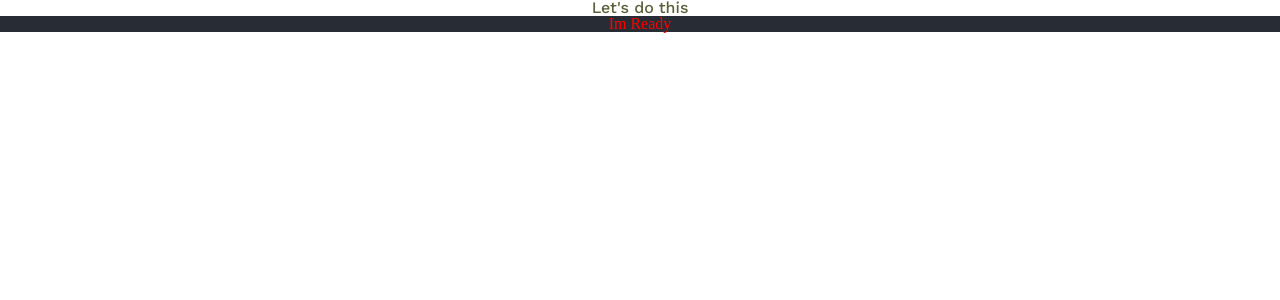
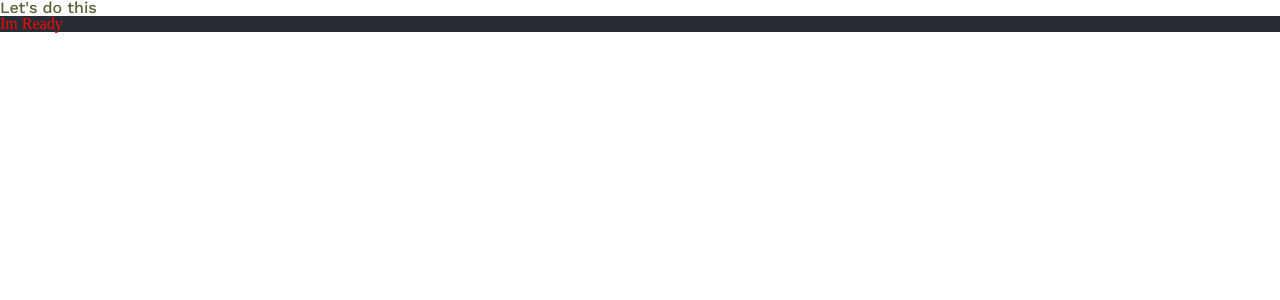
Before and after one commit to GabeG1/recommender, a React (Create React App) app: page /login in a window 1280 px wide. Shown: the top 300 px of the page. Built offline with nearby package versions, Linux system fonts and the light colour scheme; a web font is replaced by a local one.

Commit message:
File Structure update

```diff
--- a/src/Components/App/App.js
+++ b/src/Components/LoginPage/Login/Login.js
@@ -1,15 +1,15 @@
 import React from 'react';
-import './App.css';
+import './Login.css';
 
-class App extends React.Component {
+class Login extends React.Component {
   render()
   {
   return (
-    <div className="App">
+    <div className="Login">
       <h1>Let's do this</h1>
       <h2> Im Ready</h2>
     </div>
   );
 }
 }
-export default App;
+export default Login;
--- /dev/null
+++ b/src/Components/WelcomePage/Welcome/Welcome.js
@@ -0,0 +1,15 @@
+import React from 'react';
+import './Welcome.css';
+
+class Welcome extends React.Component {
+  render()
+  {
+  return (
+    <div className="Welcome">
+      <h1>Let's do this</h1>
+      <h2> Im Ready</h2>
+    </div>
+  );
+}
+}
+export default Welcome;
--- a/src/index.js
+++ b/src/index.js
@@ -1,6 +1,6 @@
 import React from 'react';
 import ReactDOM from 'react-dom';
 import './index.css';
-import App from './Components/App/App';
+import Welcome from './Components/WelcomePage/Welcome/Welcome';
 
-ReactDOM.render(<App />, document.getElementById('root'));
+ReactDOM.render(<Welcome />, document.getElementById('root'));
```
Also changed, not shown: src/Components/SignupPage/Signup/Signup.js (added, +15 -0 lines), src/Components/LoginPage/Login/Login.css (added), src/Components/SignupPage/Signup/Signup.css (added), src/Components/WelcomePage/Welcome/Welcome.css (renamed from src/Components/App/App.css).
